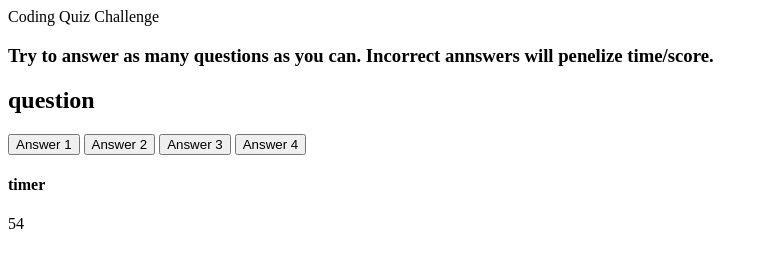
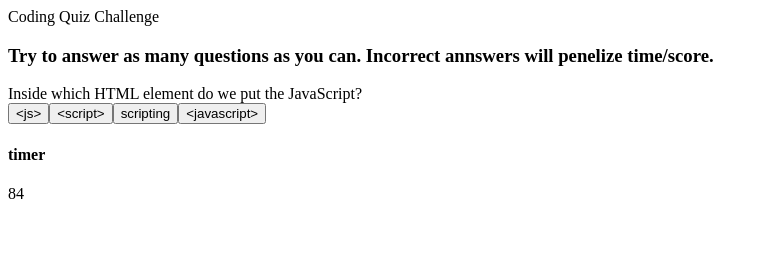
Before and after one commit to jsuderman/code-quiz, a plain HTML site: page homework.html in a window 1280 px wide. Both pictures are taken after a click on the button "Start". Shown: the whole page, without its empty margins (0-768 px from the left). Drawn offline with Linux system fonts and the light colour scheme.

Commit message:
questions, answer buttons, and timer work

```diff
--- a/game.js
+++ b/game.js
@@ -1,73 +1,53 @@
 // variables to manipulate the document
-var startButton = document.querySelector("#start-btn");
-var questionButton = document.querySelector("#question");
-var answerButton = document.querySelector("#answer-buttons");
-var timerButton = document.querySelector("#timer");
-var timerSeconds = document.querySelector("#seconds");
-var questionContainer = document.querySelector("#question-container");
-
-var startingSecond = 60;
-let time = startingSecond * 60;
-
-
-setInterval(updateCounter, 1000);
-
-startButton.addEventListener("click", startGame)
-
-
-
-
-
-
+var startButton = document.getElementById("start-btn");
+var questionEl = document.getElementById("question");
+var answerButton = document.getElementById("answer-buttons");
+var timerButton = document.getElementById("timer");
+var timerSeconds = document.getElementById("seconds");
+var questionContainer = document.getElementById("question-container");
+var answerMenu = document.querySelector("#answer-menu");
 
 var questions = [
     {
-       question: "Inside which HTML element do we put the JavaScript?",
-       answers: [
-           { text: "<js>", correct: false },
-           { text: "<script>", correct: true },
-           { text: "scripting", correct: false },
-           { text: "<javascript>", correct: false }
-       ]
+       title: "Inside which HTML element do we put the JavaScript?",
+       options: ["<js>", "<script>", "scripting", "<javascript>"],
+       correct: "<script>"
+
     },
     {
-        question: "Inside which HTML element do we put the JavaScript?",
-       answers: [
-           { text: "<js>", correct: false },
-           { text: "<script>", correct: true },
-           { text: "scripting", correct: false },
-           { text: "<javascript>", correct: false }
-       ]
+        title: "Inside which HTML element do we put the JavaScript?",
+       options: ["<js>", "<script>", "scripting", "<javascript>"],
+       correct: "<script>"
     },
     {
-        question: "Inside which HTML element do we put the JavaScript?",
-       answers: [
-           { text: "<js>", correct: false },
-           { text: "<script>", correct: true },
-           { text: "scripting", correct: false },
-           { text: "<javascript>", correct: false }
-       ]
+        title: "Inside which HTML element do we put the JavaScript?",
+        options: ["<js>", "<script>", "scripting", "<javascript>"],
+        correct: "<script>"
+
     },
     {
-        question: "Inside which HTML element do we put the JavaScript?",
-       answers: [
-           { text: "<js>", correct: false },
-           { text: "<script>", correct: true },
-           { text: "scripting", correct: false },
-           { text: "<javascript>", correct: false }
-       ]
+        title: "Inside which HTML element do we put the JavaScript?",
+       options: ["<js>", "<script>", "scripting", "<javascript>"],
+       correct: "<script>"
     },
     {
-        question: "Inside which HTML element do we put the JavaScript?",
-       answers: [
-           { text: "<js>", correct: false },
-           { text: "<script>", correct: true },
-           { text: "scripting", correct: false },
-           { text: "<javascript>", correct: false }
-       ]
+        title: "Inside which HTML element do we put the JavaScript?",
+        options: ["<js>", "<script>", "scripting", "<javascript>"],
+        correct: "<script>"
     },
+]
 
-]
+var questionNumber = 0;
+// vars for questions
+var questionTitle = questions[questionNumber].title
+
+// vars for answers
+var numberOfQuestions = questions.length
+var questionOptions = questions[questionNumber].options;
+
+
+var startingSecond = 90;
+let time = startingSecond * 60;
 
 
 
@@ -76,28 +56,53 @@ var questions = [
 
 
 
+startButton.addEventListener("click", startGame)
+setInterval(updateCounter, 1000);
+
+function updateCounter() {
+
+    timerSeconds.innerHTML = startingSecond
+    startingSecond--;
+
+    if(startingSecond <= 0) {
+        clearInterval(startingSecond = 0)
+    }
+
+
+}
+
 
 function startGame() {
     console.log("game started")
     startButton.classList.add("hide")
     questionContainer.classList.remove("hide")
+    showQuestions();
+    listOptions();
+
+}
+
+function showQuestions() {
+    for (var i = 0; i < questions; i++) {
+        var titleHeader = document.createElement("h2");
+        titleHeader.setAttribute("class", "h2");
+
+        titleHeader.textContent = questions[questionNumber].title[i];
+        questionEl.appendChild(titleHeader);
+
+    }
+    questionEl.innerText = questions[questionNumber].title
+    console.log(questions)
+}
+
+function listOptions() {
+    for (var i = 0; i < questionOptions.length; i++) {
+
+        var buttonAnswers = document.createElement("button");
+        buttonAnswers.setAttribute("class", "btn");
+        buttonAnswers.setAttribute("id", "answer-" + i);
+        buttonAnswers.textContent = questions[questionNumber].options[i];
+        answerMenu.appendChild(buttonAnswers);
+    }
 
 
 }
-
-function updateCounter() {
-    // var minutes = Math.floor(time / 60);
-    let seconds = time % 60;
-
-    timerSeconds.innerHTML = seconds
-    time--;
-
-    if(time <= 0) {
-        clearInterval(time = 0)
-    }
-}
-
-function nextQuestion() {
-
-
-}
--- a/homework.html
+++ b/homework.html
@@ -23,17 +23,14 @@
 
     <div id="question-container" class="hide">
       <div id="game" class="">
-          <h2 id="question">question</h2>
-        <div id="answer-buttons" class="btn-grid">
-          <button class="btn">Answer 1</button>
-          <button class="btn">Answer 2</button>
-          <button class="btn">Answer 3</button>
-          <button class="btn">Answer 4</button>
-        </div>
+          <div id="question">  </div>
+      </div>
+
+        <div id="answer-menu"> </div>
       </div>
       <div class="timer">
           <h4>timer</h4>
-          <div id="seconds">60</div>
+          <div id="seconds"> 90 </div>
       </div>
     </div>
   </div>
```
